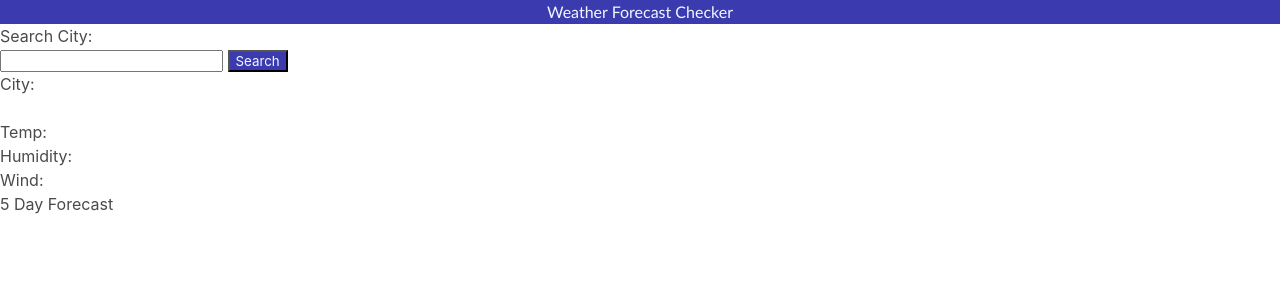
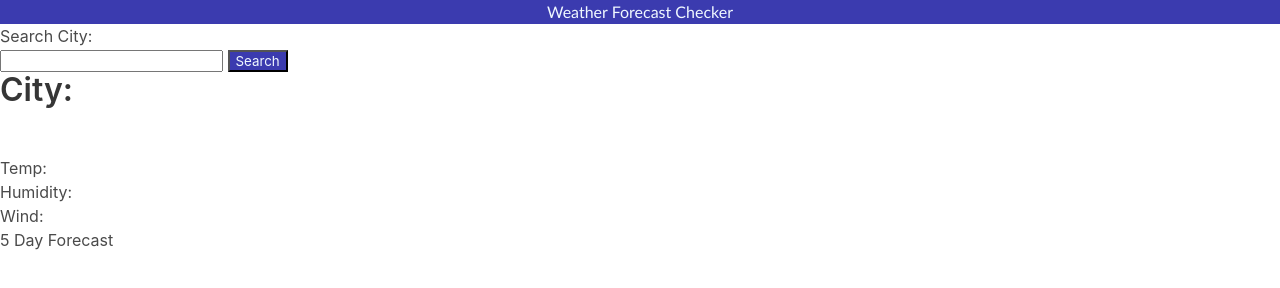
Before and after one commit to octofoxx/weatherApp_challenge6, a plain HTML site: page index.html in a window 1280 px wide. Drawn offline with nearby package versions, Linux system fonts and the light colour scheme.

Commit message:
added 5 day call and linked bulma css

```diff
--- a/index.html
+++ b/index.html
@@ -20,7 +20,7 @@
     </aside>
     <div id="weatherDisplay">
         <div id="mainDisplay">
-            <h3 id="currentCity">City: </h3>
+            <h3 class="title" id="currentCity">City: </h3>
             <img id="currentIcon">
             <p id="temp">Temp: </p>
             <p id="humid">Humidity: </p>
```
